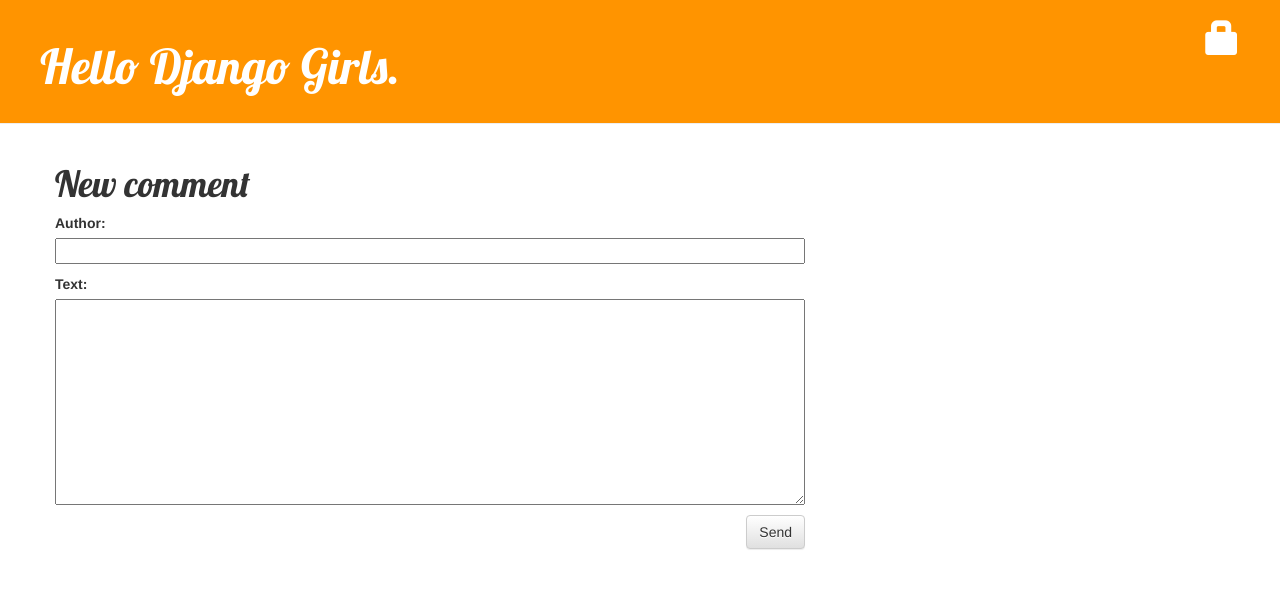
After one commit to limchyo/django_girls_blog, a Django app: page /post/1/comment/ in a window 1280 px wide. The commit adds this page. Shown: the top 589 px of the page. Run offline with Django 3.2, Linux system fonts and the light colour scheme; tables that the repository leaves empty hold one stand-in row (values such as "Sample post"); some libraries are stand-ins or nearby versions.

Commit message:
added comment form

```diff
--- a/blog/forms.py
+++ b/blog/forms.py
@@ -1,7 +1,12 @@
 from django import forms
-from .models import Post
+from .models import Post, Comment
 
 class PostForm(forms.ModelForm):
     class Meta:
         model = Post
         fields = ['title', 'text']
+
+class CommentForm(forms.ModelForm):
+    class Meta:
+        model = Comment
+        fields = ('author', 'text',)
--- a/blog/models.py
+++ b/blog/models.py
@@ -16,6 +16,9 @@
     def __str__(self):
         return self.title
 
+    def approved_comments(self):
+        return self.comments.filter(approved_comment=True)
+
 class Comment(models.Model):
     post = models.ForeignKey(Post, related_name='comments')
     author = models.CharField(max_length=200)
--- a/blog/urls.py
+++ b/blog/urls.py
@@ -1,7 +1,7 @@
 from django.conf.urls import url
 from .views import (
     post_list, post_detail, post_new, post_edit, post_draft_list, post_publish,
-    post_remove,
+    post_remove, add_comment_to_post, comment_approve, comment_remove,
 )
 urlpatterns = [
     url(r'^$', post_list, name='post_list'),
@@ -11,4 +11,7 @@
     url(r'^drafts/$', post_draft_list, name='post_draft_list'),
     url(r'^post/(?P<pk>\d+)/publish/$', post_publish, name='post_publish'),
     url(r'^post/(?P<pk>\d+)/remove/$', post_remove, name='post_remove'),
+    url(r'^post/(?P<pk>\d+)/comment/$', add_comment_to_post, name='add_comment_to_post'),
+    url(r'^comment/(?P<pk>\d+)/approve/$', comment_approve, name='comment_approve'),
+    url(r'^comment/(?P<pk>\d+)/remove/$', comment_remove, name='comment_remove'),
 ]
--- a/blog/views.py
+++ b/blog/views.py
@@ -1,8 +1,8 @@
 from django.contrib.auth.decorators import login_required
 from django.shortcuts import render, get_object_or_404, redirect
 from django.utils import timezone
-from .models import Post
-from .forms import PostForm
+from .models import Post, Comment
+from .forms import PostForm, CommentForm
 
 # Create your views here.
 def post_list(request):
@@ -72,3 +72,28 @@
     post = get_object_or_404(Post, id=pk)
     post.delete()
     return redirect('post_list')
+
+def add_comment_to_post(request, pk):
+    post = get_object_or_404(Post, pk=pk)
+    if request.method == "POST":
+        form = CommentForm(request.POST)
+        if form.is_valid():
+            comment = form.save(commit=False)
+            comment.post = post
+            comment.save()
+            return redirect('post_detail', pk=post.pk)
+    else:
+        form = CommentForm()
+    return render(request, 'add_comment_to_post.html', {'form': form})
+
+@login_required
+def comment_approve(request, pk):
+    comment = get_object_or_404(Comment, pk=pk)
+    comment.approve()
+    return redirect('post_detail', pk=comment.post.pk)
+
+@login_required
+def comment_remove(request, pk):
+    comment = get_object_or_404(Comment, pk=pk)
+    comment.delete()
+    return redirect('post_detail', pk=comment.post.pk)
--- a/static/css/blog.css
+++ b/static/css/blog.css
@@ -49,3 +49,7 @@
 .post .date {
   color: green;
 }
+
+.comment {
+    margin: 20px 0px 20px 20px;
+}
--- /dev/null
+++ b/templates/add_comment_to_post.html
@@ -0,0 +1,9 @@
+{% extends 'base.html' %}
+
+{% block body %}
+    <h1>New comment</h1>
+    <form method="POST" class="post-form">{% csrf_token %}
+        {{ form.as_p }}
+        <button type="submit" class="save btn btn-default">Send</button>
+    </form>
+{% endblock %}
--- a/templates/post_list.html
+++ b/templates/post_list.html
@@ -7,6 +7,9 @@
         </div>
         <h1><a href="{% url 'post_detail' post.pk %}">{{ post.title }}</a></h1>
         <p>{{ post.text|linebreaks }}</p>
+        <a href="{% url 'post_detail' pk=post.pk %}">
+          Comments: {{ post.approved_comments.count }}
+        </a>
     </div>
 {% endfor %}
 {% endblock %}
```
Also changed, not shown: templates/post_detail.html (+22 -0 lines).
